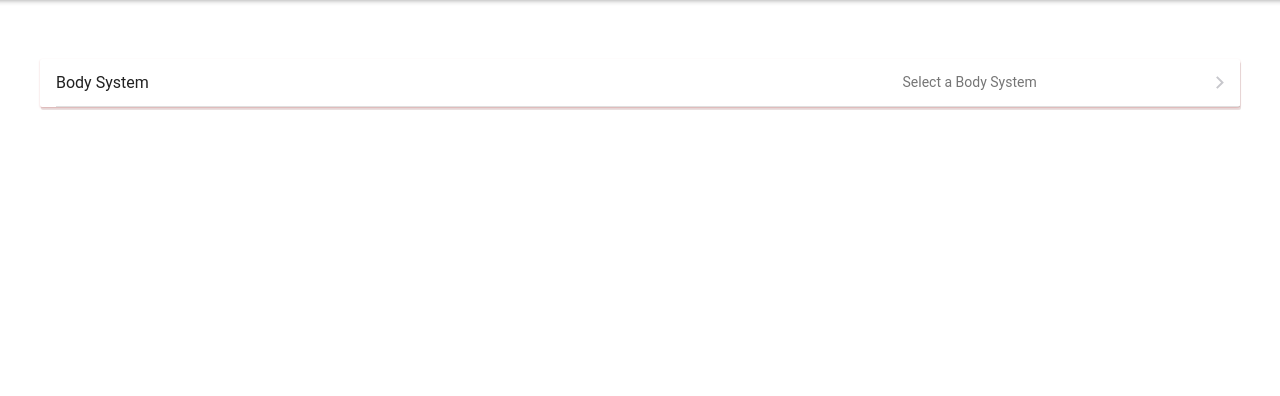
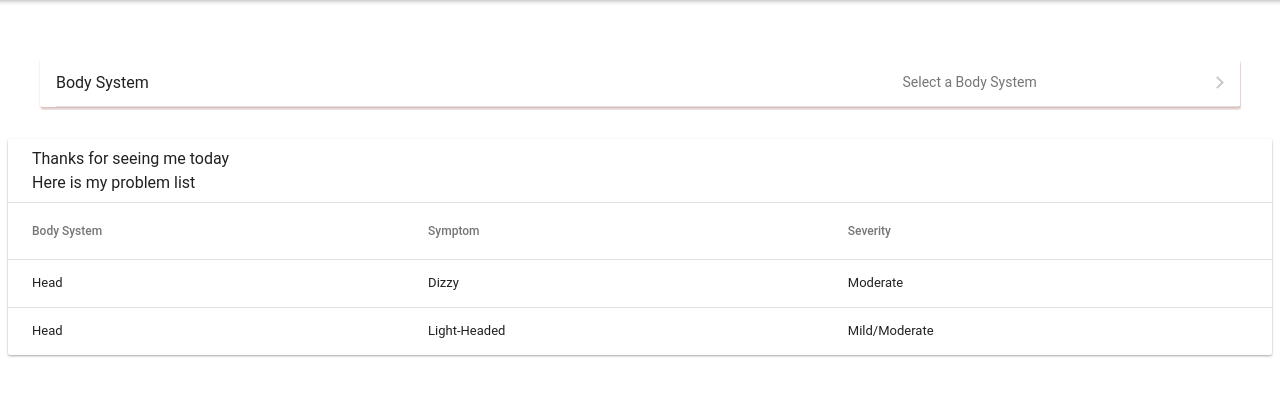
Before and after one commit to dmeeks91/TravelTriage, a plain HTML site: page index.html in a window 1280 px wide. Shown: the part 66-462 px from the top of the page. Drawn offline with nearby package versions, Linux system fonts and the light colour scheme; files that its build step writes are made by us from their sources; files whose address does not match are found by name.

Commit message:
Added table to display translated results

```diff
--- a/assets/javascript/api.js
+++ b/assets/javascript/api.js
@@ -40,4 +40,46 @@ $('#submit').on('click', function () {
     }).then(function(translated) {
     $("#results").html(translated.text)
     });
+});
+
+var testTrans = ['Thanks for seeing me today','Here is my problem list','Body System','Symptom','Severity','Head','Dizzy','Moderate','Head','Light-Headed','Mild/Moderate'];
+var headArr = testTrans.slice(0, 5);
+var symArr = testTrans.slice(5, testTrans.length);
+var groupSize = 3;
+var groups = symArr.map( function(e,i){
+  return i%groupSize===0 ? symArr.slice(i,i+groupSize) : null;
 })
+.filter(function(e){ return e; });
+
+
+var htmlStart = `<div class="data-table data-table-init card">
+  <div class="card-header">
+    ${headArr[0]}<br>
+    ${headArr[1]}
+  </div>
+  <div class="card-content">
+    <table>
+      <thead>
+        <tr>
+          <th class="label-cell">${headArr[2]}</th>
+          <th class="label-cell">${headArr[3]}</th>
+          <th class="label-cell">${headArr[4]}</th>
+        </tr>
+      </thead>
+      <tbody>`;
+
+var htmlTable="";
+  $.each(groups, function(key, value) {
+  htmlTable += `<tr>
+            <td class="label-cell">${value[0]}</td>
+            <td class="label-cell">${value[1]}</td>
+            <td class="label-cell">${value[2]}</td>
+          </tr>`;
+  });
+
+var htmlEnd = `</tbody>
+    </table>
+  </div>
+</div>`;
+
+$("#transDisplay").html(htmlStart + htmlTable + htmlEnd);
--- a/index.html
+++ b/index.html
@@ -20,6 +20,7 @@
   <link rel="stylesheet" href="assets/css/smartSelect.css">
 </head>
 <body>
+
   <div id="app">
       <div class="view view-main">
           <div class="page" data-name="home">
@@ -42,15 +43,20 @@
                           <i class="icon f7-icons">add</i>
                       </a>
                   </div>
+                      <div id="transDisplay">
+
+                      </div>
               </div>
           </div>
       </div>
   </div>
+
   <script type="text/javascript" src="https://cdnjs.cloudflare.com/ajax/libs/toastr.js/latest/js/toastr.min.js"></script>
   <script type="text/javascript" src="assets/javascript/framework7.min.js"></script>
   <script type="text/javascript" src="assets/javascript/routes.js"></script>
   <script type="text/javascript" src="assets/javascript/config.js"></script>
   <script type="text/javascript" src="assets/javascript/smartSelect.js"></script>
+  <script type="text/javascript" src="assets/javascript/api.js"></script>
 </body>
 
 </html>
```
